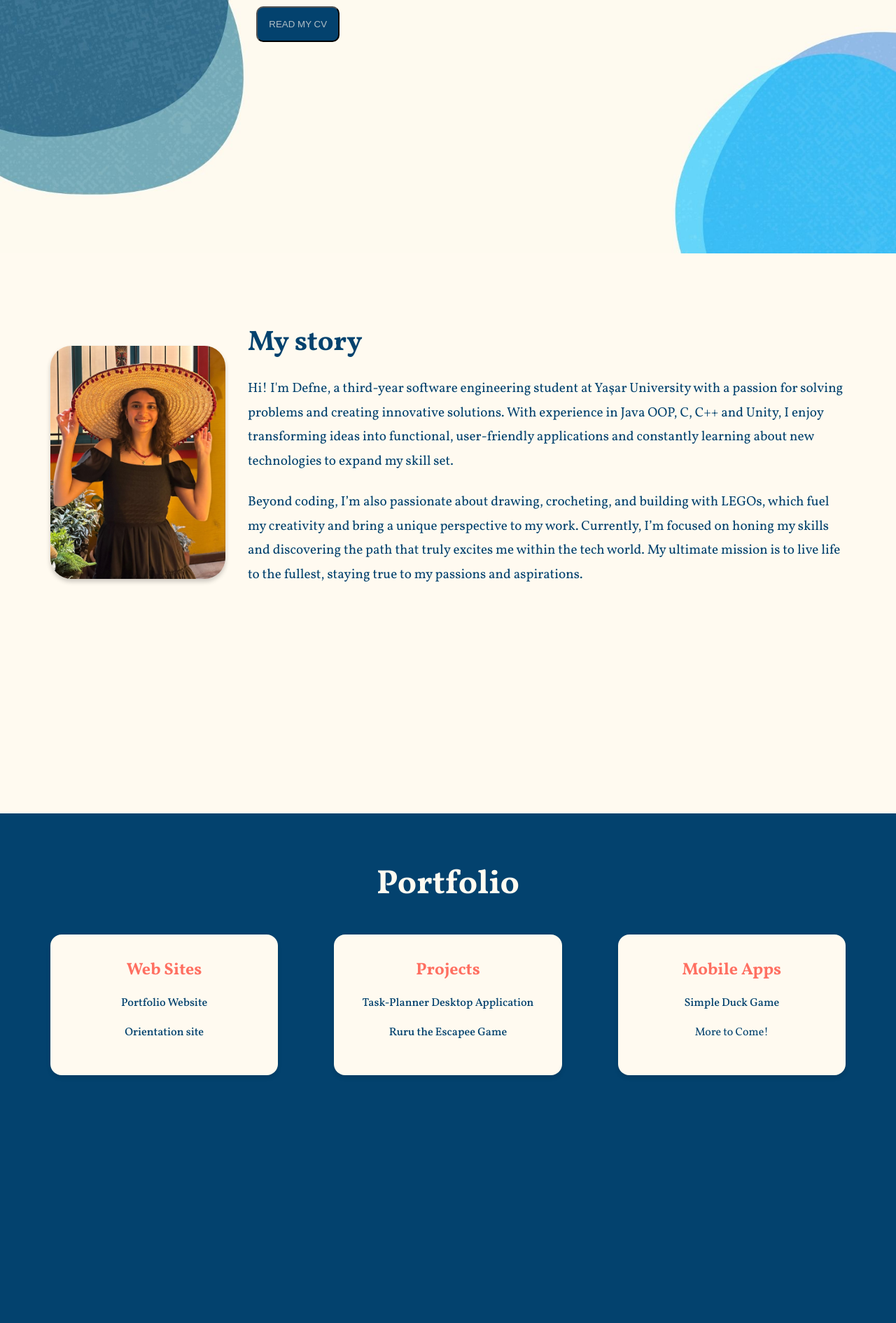
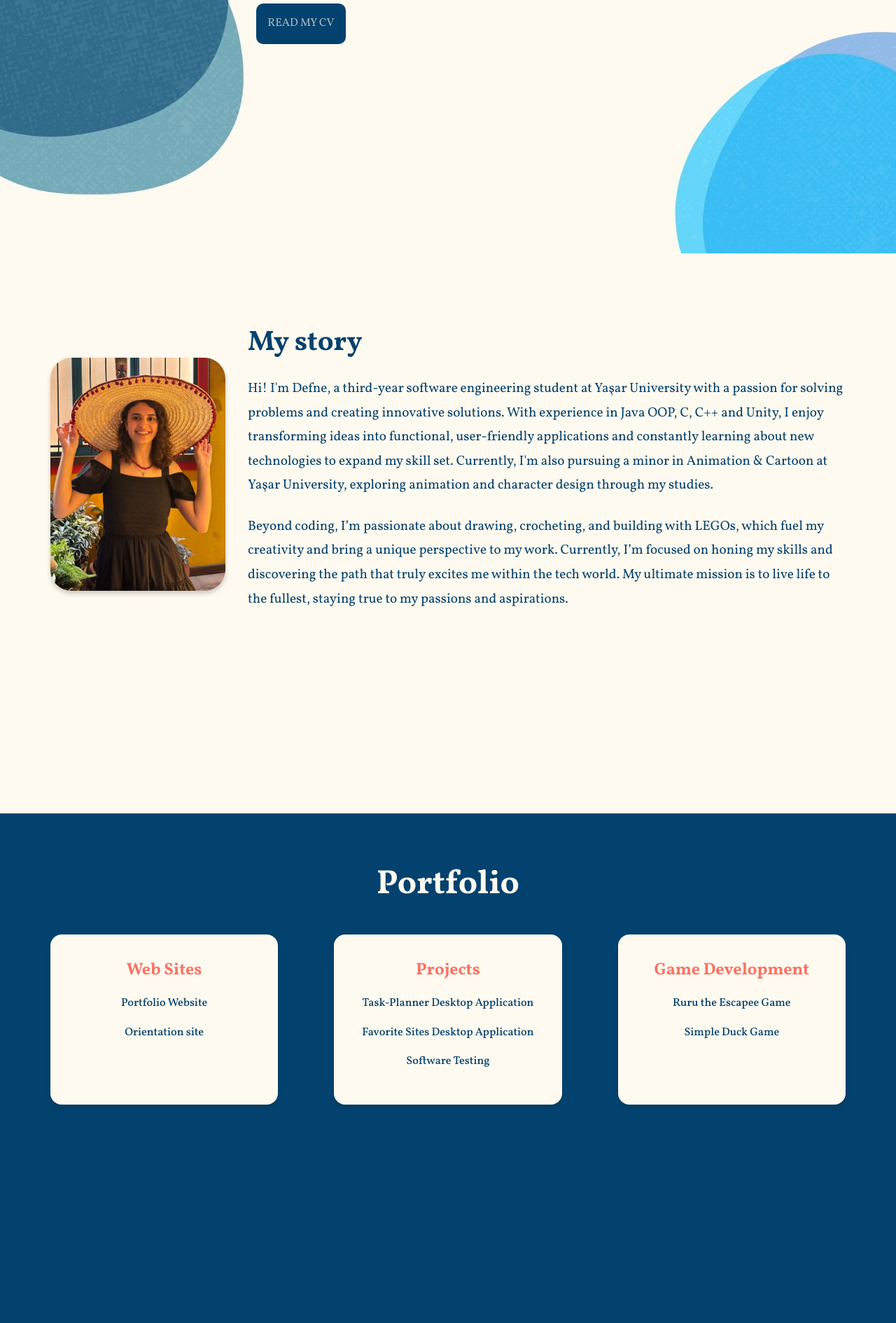
Before and after one commit to defnetekyigit/my-portfolio-site, a plain HTML site: page index.html in a window 1280 px wide. Shown: the part 438-2328 px from the top of the page at 70% size. Drawn offline with Linux system fonts and the light colour scheme; a web font is replaced by a local one.

Commit message:
added new projects

```diff
--- a/index.html
+++ b/index.html
@@ -29,8 +29,7 @@
         <section id="home" class="hero">
             <div class="hero-content">
                 <h1>Defne Tekyiğit</h1>
-                <button class="cta-button">READ MY CV</button>
-                <!--<a href="images\defne_tekyigit_cv.pdf" class="cta-button" download="Defne_Tekyiğit_CV.pdf">READ MY CV</a>-->
+                <a href="images/dt_2025CV.pdf" class="cta-button" download="Defne_Tekyiğit_CV.pdf">READ MY CV</a>
 
             </div>
         </section>
@@ -42,8 +41,8 @@
                     <img src="images\ben_turuncu.jpg" alt="me" class="about-image">
                     <div class="description">
                         <h2>My story</h2>
-                        <p>Hi! I'm Defne, a third-year software engineering student at Yaşar University with a passion for solving problems and creating innovative solutions. With experience in Java OOP, C, C++ and Unity, I enjoy transforming ideas into functional, user-friendly applications and constantly learning about new technologies to expand my skill set.</p>
-                        <p>Beyond coding, I’m also passionate about drawing, crocheting, and building with LEGOs, which fuel my creativity and bring a unique perspective to my work. Currently, I’m focused on honing my skills and discovering the path that truly excites me within the tech world. My ultimate mission is to live life to the fullest, staying true to my passions and aspirations.</p>
+                        <p>Hi! I'm Defne, a third-year software engineering student at Yaşar University with a passion for solving problems and creating innovative solutions. With experience in Java OOP, C, C++ and Unity, I enjoy transforming ideas into functional, user-friendly applications and constantly learning about new technologies to expand my skill set. Currently, I'm also pursuing a minor in Animation & Cartoon at Yaşar University, exploring animation and character design through my studies.</p>
+                        <p>Beyond coding, I’m passionate about drawing, crocheting, and building with LEGOs, which fuel my creativity and bring a unique perspective to my work. Currently, I’m focused on honing my skills and discovering the path that truly excites me within the tech world. My ultimate mission is to live life to the fullest, staying true to my passions and aspirations.</p>
                     </div>
                 </div>
             </div>
@@ -68,15 +67,18 @@
                         <ul>
                             <li><a href="#"></a></li>
                             <li><a href="https://github.com/defnetekyigit/Task-Planner" target="_blank">Task-Planner Desktop Application</a></li>
-                            <li><a href="https://github.com/defnetekyigit/-Ruru-the-Escapee" target="_blank">Ruru the Escapee Game</a></li>
+                            <li><a href="https://github.com/defnetekyigit/Favorite-Sites-App" target="_blank">Favorite Sites Desktop Application</a></li>
+                            <li><a href="https://github.com/defnetekyigit/Online-Store-Testing" target="_blank">Software Testing</a></li>
+
                         </ul>
                     </div>
 
                     <div class="portfolio-item">
-                        <h3>Mobile Apps</h3>
+                        <h3>Game Development</h3>
                         <ul>
+                            <li><a href="https://github.com/defnetekyigit/-Ruru-the-Escapee" target="_blank">Ruru the Escapee Game</a></li>
                             <li><a href="https://github.com/defnetekyigit/CatchTheDuck" target="_blank">Simple Duck Game</a></li>
-                            <li>More to Come!</li>
+
                         </ul>
                     </div>
                 </div>
@@ -90,7 +92,7 @@
                 <p>I am open to work and learning opportunities. Feel free to reach out to me!</p>
                 <ul  class="contact-info">
                     <li><strong>Phone: <strong> 0546 587 23 12</strong></li>
-                    <li><strong>Email:</strong> <a href="mailto:tekyigit.defne@email.com">tekyigit.defne@email.com</a></li>
+                    <li><strong>Email:</strong> <a href="mailto:tekyigit.defne@gmail.com">tekyigit.defne@gmail.com</a></li>
                     <li><strong>LinkedIn:</strong> <a href="https://www.linkedin.com/in/defne-tekyi%C4%9Fit/" target="_blank">https://www.linkedin.com/in/defne-tekyi%C4%9Fit/</a></li>
                     <li><strong>GitHub:</strong> <a href="https://github.com/defnetekyigit" target="_blank">https://github.com/defnetekyigit</a></li>
                 </ul>
```
Also changed, not shown: 1 other file.
